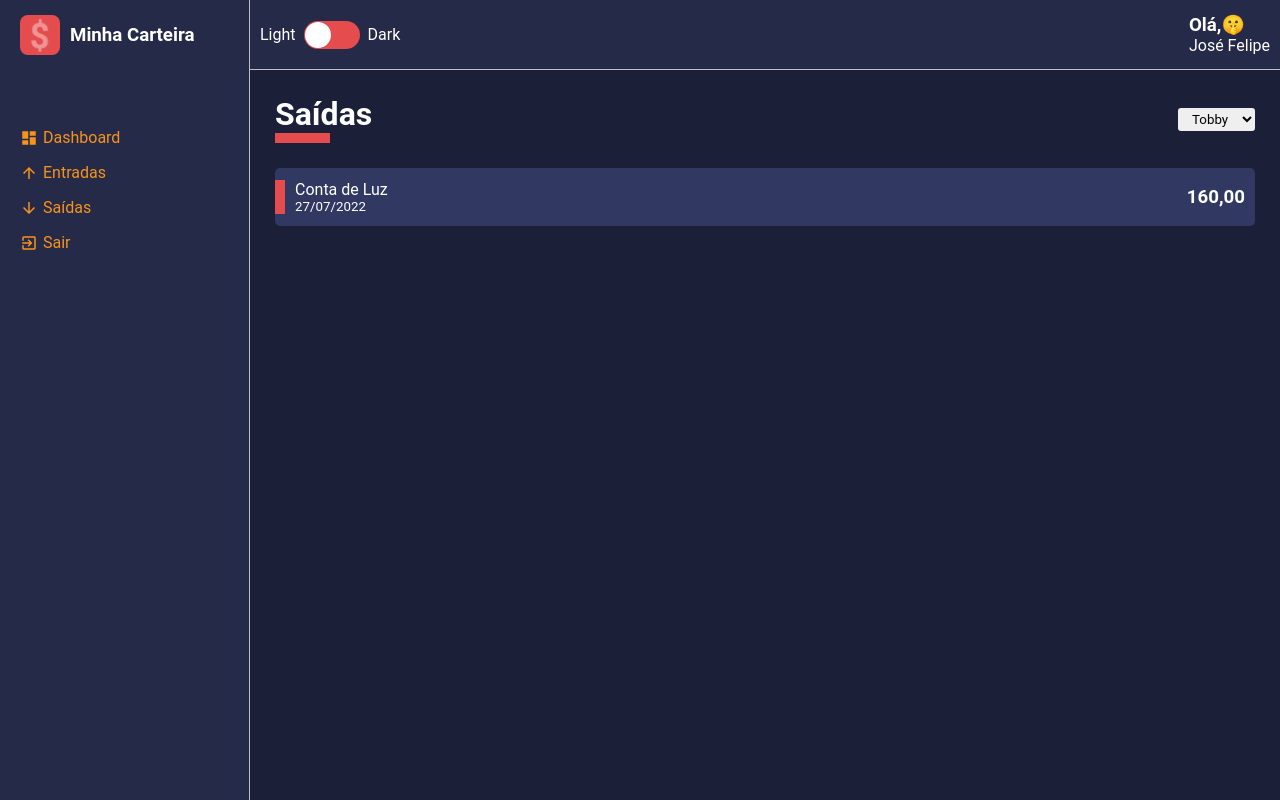
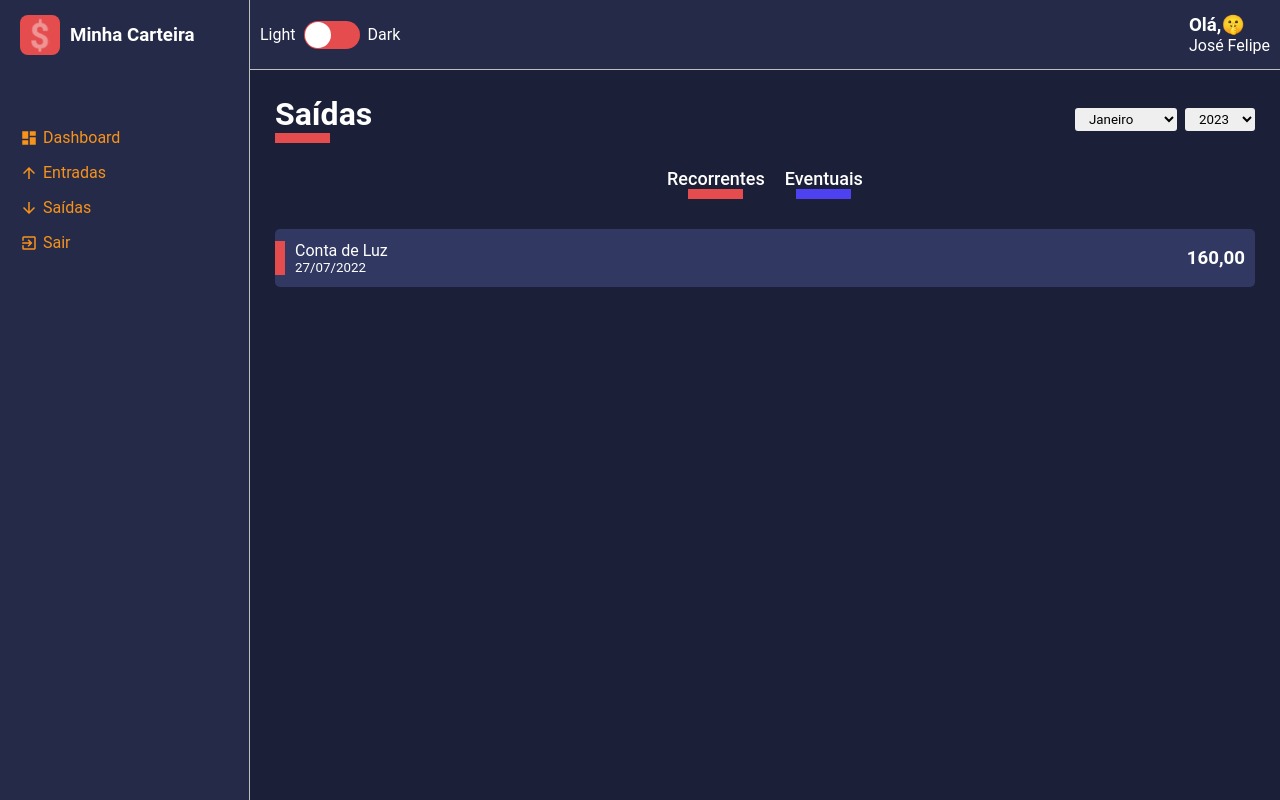
Before and after one commit to jfbarkokebas/finance-manager-dashboard, a React (Create React App) app: page / in a window 1280 px wide. Built offline with nearby package versions, Linux system fonts and the light colour scheme; a web font is replaced by a local one.

Commit message:
adding filter components

```diff
--- a/src/pages/List/List.tsx
+++ b/src/pages/List/List.tsx
@@ -2,20 +2,52 @@ import React from 'react'
 import ContentHeader from '../../components/ContentHeader/ContentHeader'
 import HistoryFinanceCard from '../../components/HistoryFinaceCard/HistoryFinanceCard'
 import SelectInput from '../../components/SelectInput/SelectInput'
-import { Container, Content } from './styles'
+import { Container, Content, Filters } from './styles'
 
 const List = () => {
-  const pets =[
-    {value:'Tobby', label:'Tobby'},
-    {value:'Ally', label:'Ally'},
-    {value:'Meg', label:'Meg'},
-    {value:'Mia', label:'Mia'},
+  const months =[
+    {value:1, label:'Janeiro'},
+    {value:2, label:'Fevereiro'},
+    {value:3, label:'Março'},
+    {value:4, label:'Abril'},
+    {value:5, label:'Maio'},
+    {value:6, label:'Junho'},
+    {value:7, label:'Julho'},
+    {value:8, label:'Agosto'},
+    {value:9, label:'Setembro'},
+    {value:10, label:'Outubro'},
+    {value:11, label:'Novembro'},
+    {value:12, label:'Dezembro'},
   ]
+  const years=[
+    {value:2023, label:2023},
+    {value:2022, label:2022},
+    {value:2021, label:2021},
+    {value:2020, label:2020},
+
+  ]
+
   return (
     <Container>
       <ContentHeader title='Saídas' lineColor='#E44C4E'>
-        <SelectInput options={pets}/>
+        <SelectInput options={months}/>
+        <SelectInput options={years}/>
       </ContentHeader>
+
+      <Filters>
+        <button
+        type="button"
+        className='tag-filter filter-recurrent'>
+          Recorrentes
+        </button>
+
+        <button
+        type="button"
+        className='tag-filter filter-eventual'>
+          Eventuais
+        </button>
+      </Filters>
+
       <Content>
         <HistoryFinanceCard
         tagColor='#E44C4E'
--- a/src/pages/List/styles.ts
+++ b/src/pages/List/styles.ts
@@ -6,3 +6,41 @@ export const Container = styled.div`
 export const Content = styled.div`
 
 `
+
+export const Filters = styled.div`
+ width: 100%;
+ display: flex;
+ justify-content: center;
+ margin-bottom: 30px;
+
+  .tag-filter{
+    font-size: 18px;
+    font-weight: 500;
+    background: none;
+    margin: 0 10px;
+    color: ${props => props.theme.color.white};
+    transition: all .3s;
+
+    &:hover{
+      opacity: .7;
+      transform: scale(1.03);
+    }
+
+  }
+
+  .filter-recurrent::after{
+      content: '';
+      display: block;
+      width: 55px;
+      margin: 0 auto;
+      border-bottom: 10px solid ${props => props.theme.color.warning} ;
+    }
+
+    .filter-eventual::after{
+      content: '';
+      display: block;
+      width: 55px;
+      margin: 0 auto;
+      border-bottom: 10px solid ${props => props.theme.color.success} ;
+    }
+`
```
